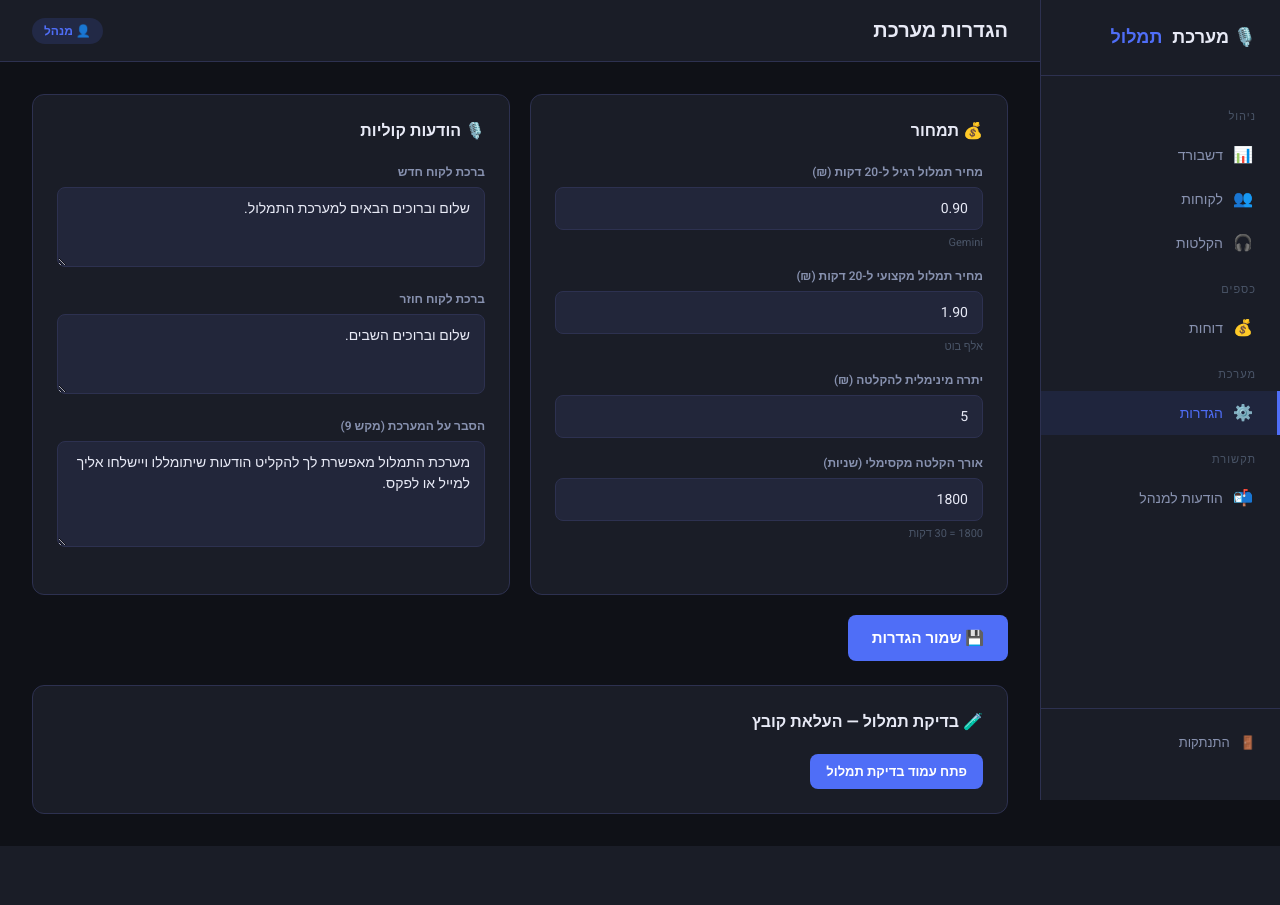
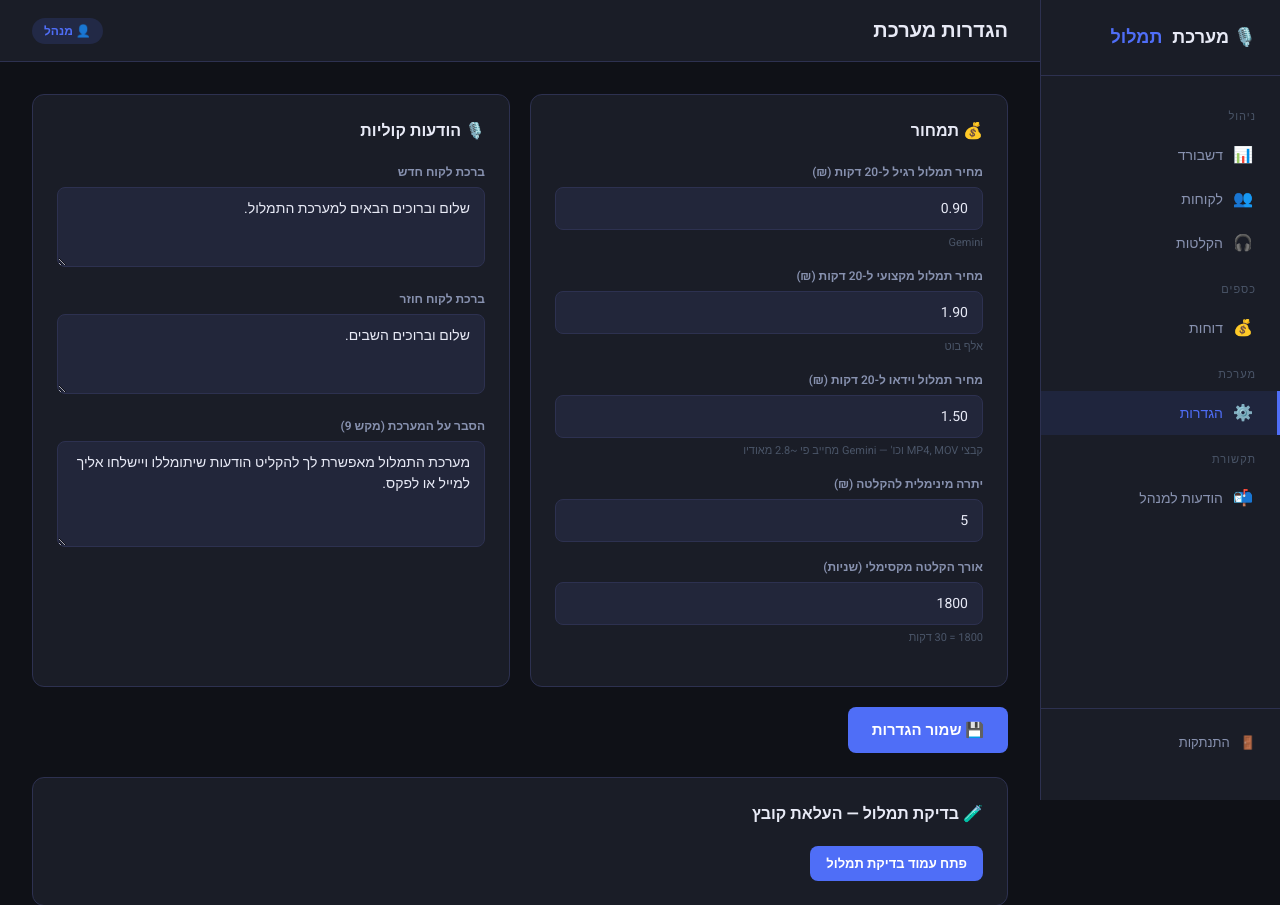
Before and after one commit to saryDavidovich/phone-transcription, a Flask app: page /admin/settings in a window 1280 px wide. Shown: the top 905 px of the page. Before the commit the page ends 846 px from the top, so only its background shows below. Run offline with Flask 3, Linux system fonts and the light colour scheme; a user stored in the database is signed in.

Commit message:
Update settings.html

```diff
--- a/templates/admin/settings.html
+++ b/templates/admin/settings.html
@@ -15,6 +15,11 @@
         <label class="form-label">מחיר תמלול מקצועי ל-20 דקות (₪)</label>
         <input class="form-input" name="price_per_20min_premium" type="number" step="0.01" value="{{ settings.price_per_20min_premium }}">
         <div style="font-size:11px;color:#4a5568;margin-top:4px">אלף בוט</div>
+      </div>
+      <div class="form-group">
+        <label class="form-label">מחיר תמלול וידאו ל-20 דקות (₪)</label>
+        <input class="form-input" name="price_per_20min_video" type="number" step="0.01" value="{{ settings.price_per_20min_video }}">
+        <div style="font-size:11px;color:#4a5568;margin-top:4px">קבצי MP4, MOV וכו' — Gemini מחייב פי ~2.8 מאודיו</div>
       </div>
       <div class="form-group">
         <label class="form-label">יתרה מינימלית להקלטה (₪)</label>
```
